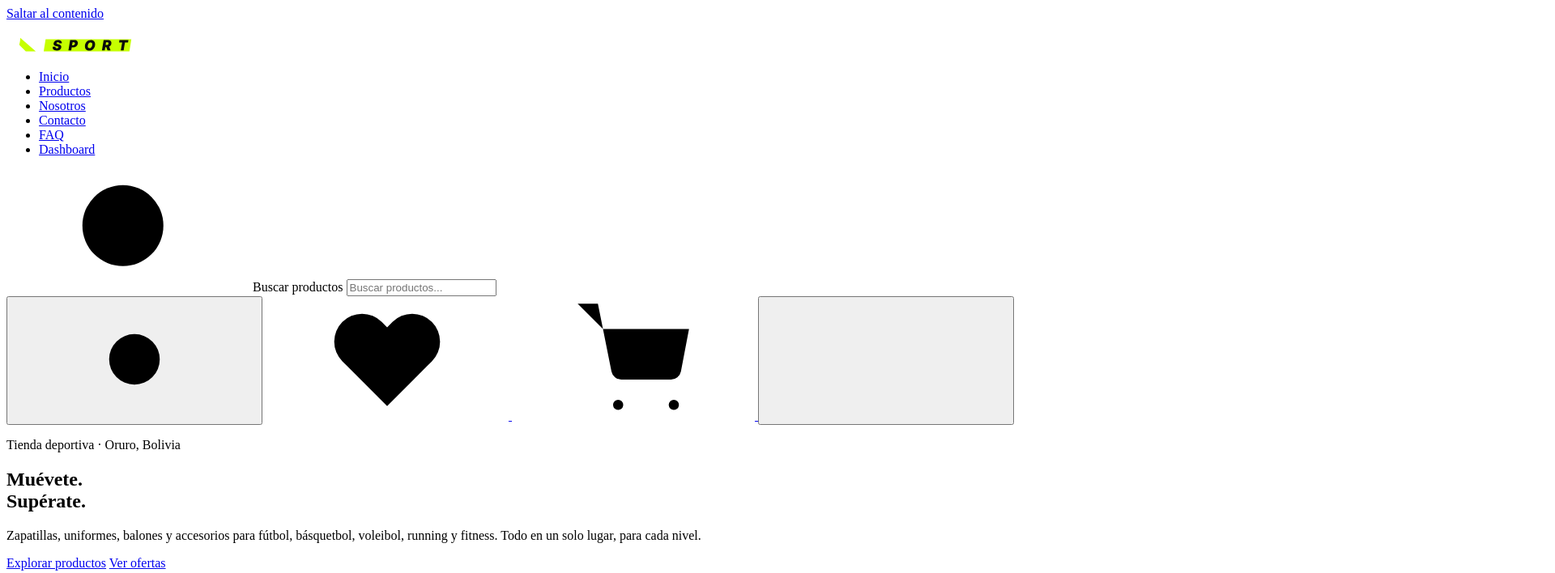
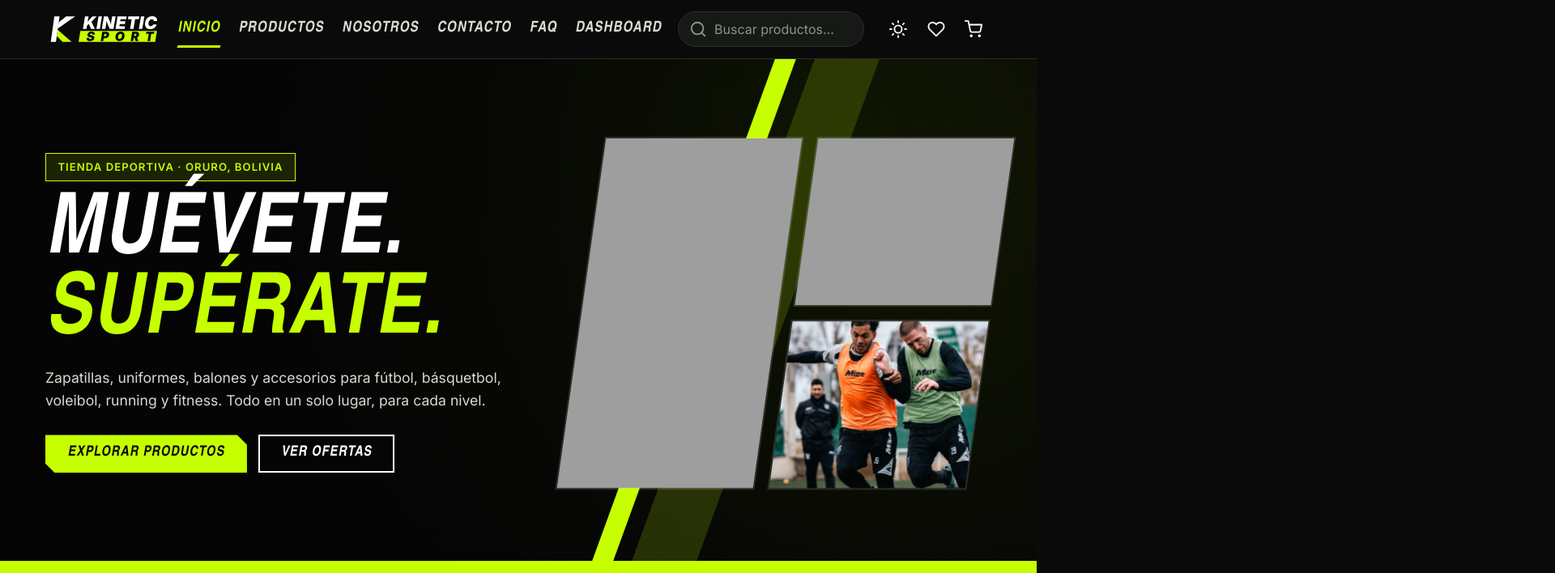
Before and after one commit to fernandezapazaeddydavid-creator/kinetik-sport, a plain HTML site: page index.html in a window 1280 px wide. Shown: the top 708 px of the page at 81% size, 1920 px wide, since content can reach past the window. Drawn offline with Linux system fonts and the light colour scheme; files that its build step writes are made by us from their sources; the site is published under a folder, as on GitHub Pages, so addresses that start at the root find nothing; a web font is replaced by a local one.

Commit message:
Corregir rutas CSS en todas las paginas

```diff
--- a/index.html
+++ b/index.html
@@ -16,7 +16,7 @@
   <link rel="preconnect" href="https://fonts.gstatic.com" crossorigin>
   <link href="https://fonts.googleapis.com/css2?family=Barlow+Condensed:ital,wght@1,700;1,800&family=Inter:wght@400;500;600;700&display=swap" rel="stylesheet">
 
-  <link rel="stylesheet" href="/KINETIC-SPORT/css/estilos.css">
+  <link rel="stylesheet" href="css/estilos.css">
 
   <!-- Aplica el tema guardado ANTES de pintar la página (evita parpadeo) -->
   <script>
```
